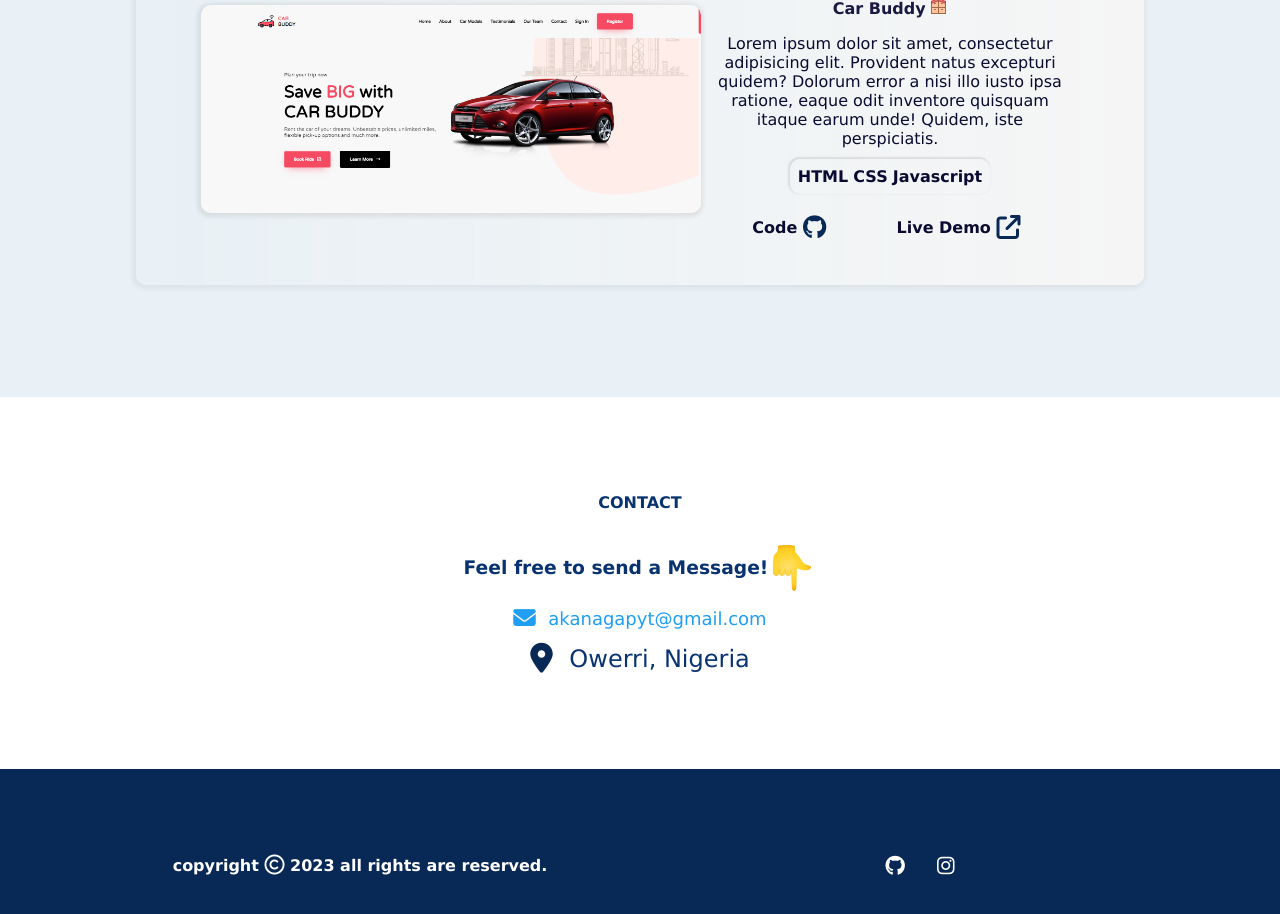
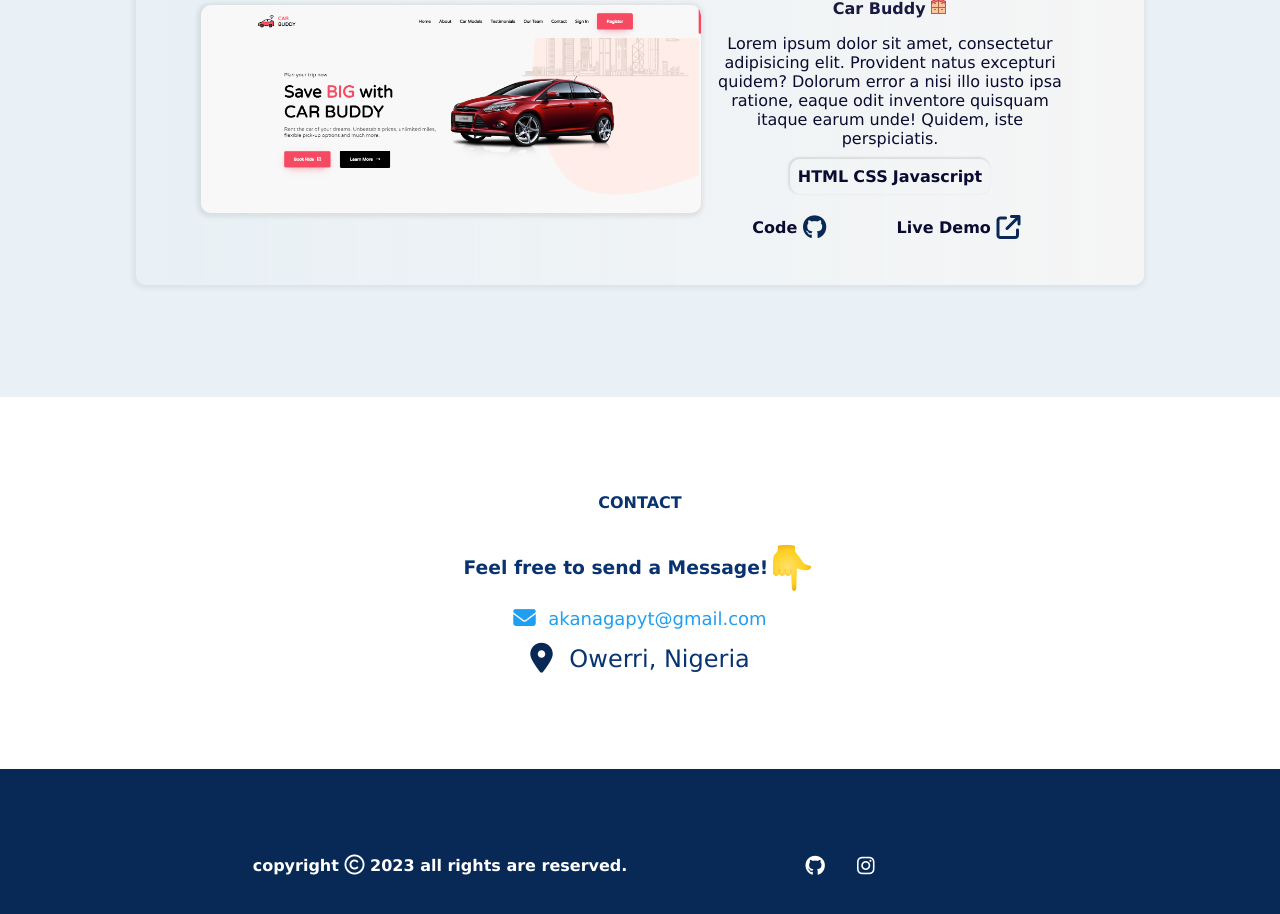
Before and after one commit to Arinze999/myPortfolio, a plain HTML site: page index.html in a window 1280 px wide. Shown: the part 1929-2843 px from the top of the page. Drawn offline with Linux system fonts and the light colour scheme.

Commit message:
modified:   assets/styles/myStyles.css

```diff
--- a/assets/styles/myStyles.css
+++ b/assets/styles/myStyles.css
@@ -20,6 +20,8 @@ main {
 footer {
   width: 100%;
   padding: 5rem;
+  padding-left: 15rem;
+  padding-right: 15rem;
   display: flex;
   flex-direction: row;
   justify-content: space-around;
@@ -37,7 +39,7 @@ footer i {
 }
 
 footer div {
-  width: 50%;
+  width: 30%;
   display: flex;
   justify-content: center;
   align-items: center;
@@ -678,6 +680,7 @@ nav > ul > li > a:hover::after {
 @media only screen and (max-width: 767px) {
   footer {
     flex-direction: column;
+    padding: 5rem;
   }
 
   footer div {
```
